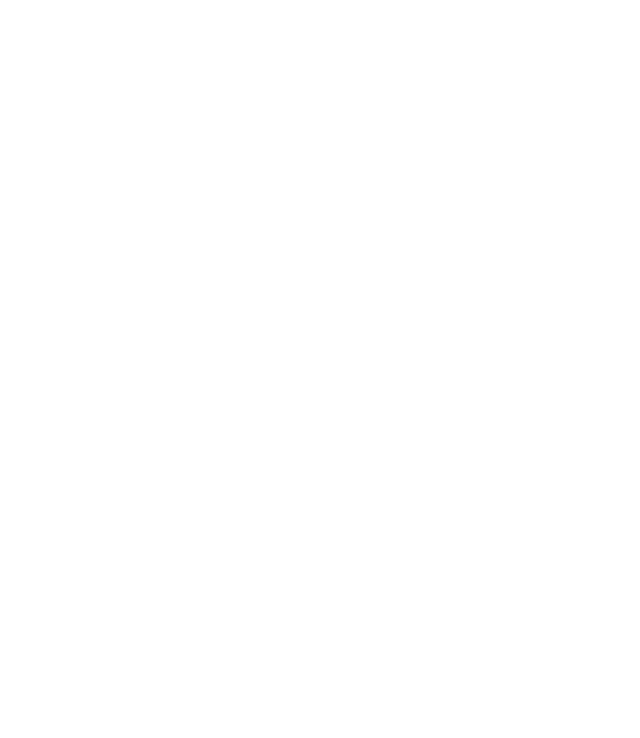
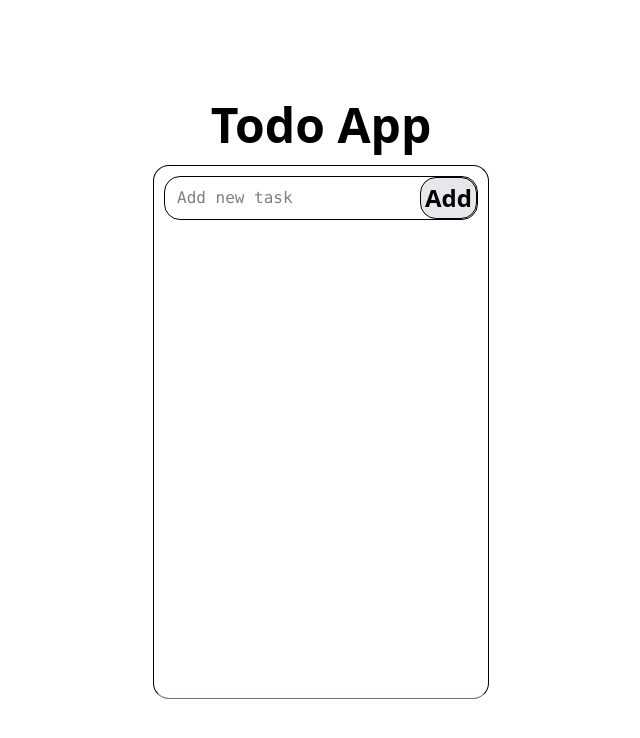
Before and after one commit to Amir-mohammad-ahmady-1234/Todo-List-codeLab, a React (Vite) app: page / in a window 1280 px wide. Shown: the top 738 px of the page, without its empty margins (319-959 px from the left). Built offline with nearby package versions, Linux system fonts and the light colour scheme.

Commit message:
header created.

```diff
--- a/src/App.tsx
+++ b/src/App.tsx
@@ -1,7 +1,20 @@
+import TodoFooter from "./components/TodoFooter";
+import TodoHeader from "./components/TodoHeader";
+import TodoMainSection from "./components/TodoMainSection";
+
 function App() {
   return (
-    <div></div>
-  )
+    <>
+      <div className="size-full h-[100vh] flex flex-col items-center justify-center">
+        <h1 className="font-bold text-5xl mb-4 font-sans">Todo App</h1>
+        <div className="w-[21rem] h-2/3 rounded-2xl border-1 border-b-gray-500 p-2.5">
+          <TodoHeader />
+          <TodoMainSection />
+          <TodoFooter />
+        </div>
+      </div>
+    </>
+  );
 }
 
-export default App
+export default App;
--- a/src/components/TodoFooter.tsx
+++ b/src/components/TodoFooter.tsx
@@ -0,0 +1,7 @@
+const TodoFooter = () => {
+  return (
+    <div></div>
+  );
+};
+
+export default TodoFooter;
--- a/src/components/TodoHeader.tsx
+++ b/src/components/TodoHeader.tsx
@@ -0,0 +1,18 @@
+const TodoHeader = () => {
+  return (
+    <footer>
+      <div className="flex justify-between border-1 rounded-2xl">
+        <input
+          className="pl-3 outline-0 border-0 font-mono"
+          type="text"
+          placeholder="Add new task"
+        />
+        <button className="text-2xl font-bold border rounded-2xl p-1 bg-gray-200 cursor-pointer hover:bg-gray-300 transition-all duration-300">
+          Add
+        </button>
+      </div>
+    </footer>
+  );
+};
+
+export default TodoHeader;
--- a/src/components/TodoMainSection.tsx
+++ b/src/components/TodoMainSection.tsx
@@ -0,0 +1,7 @@
+const TodoMainSection = () => {
+  return (
+    <div></div>
+  );
+};
+
+export default TodoMainSection;
```
